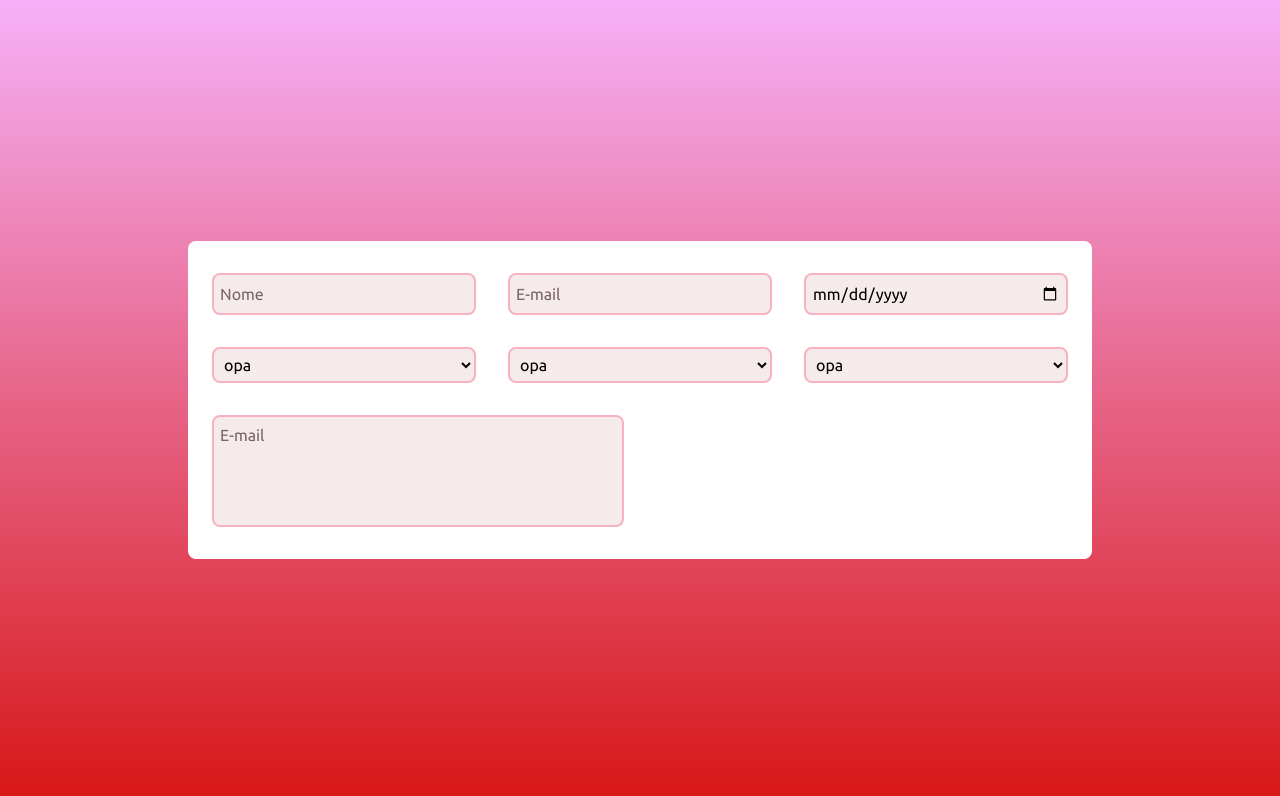
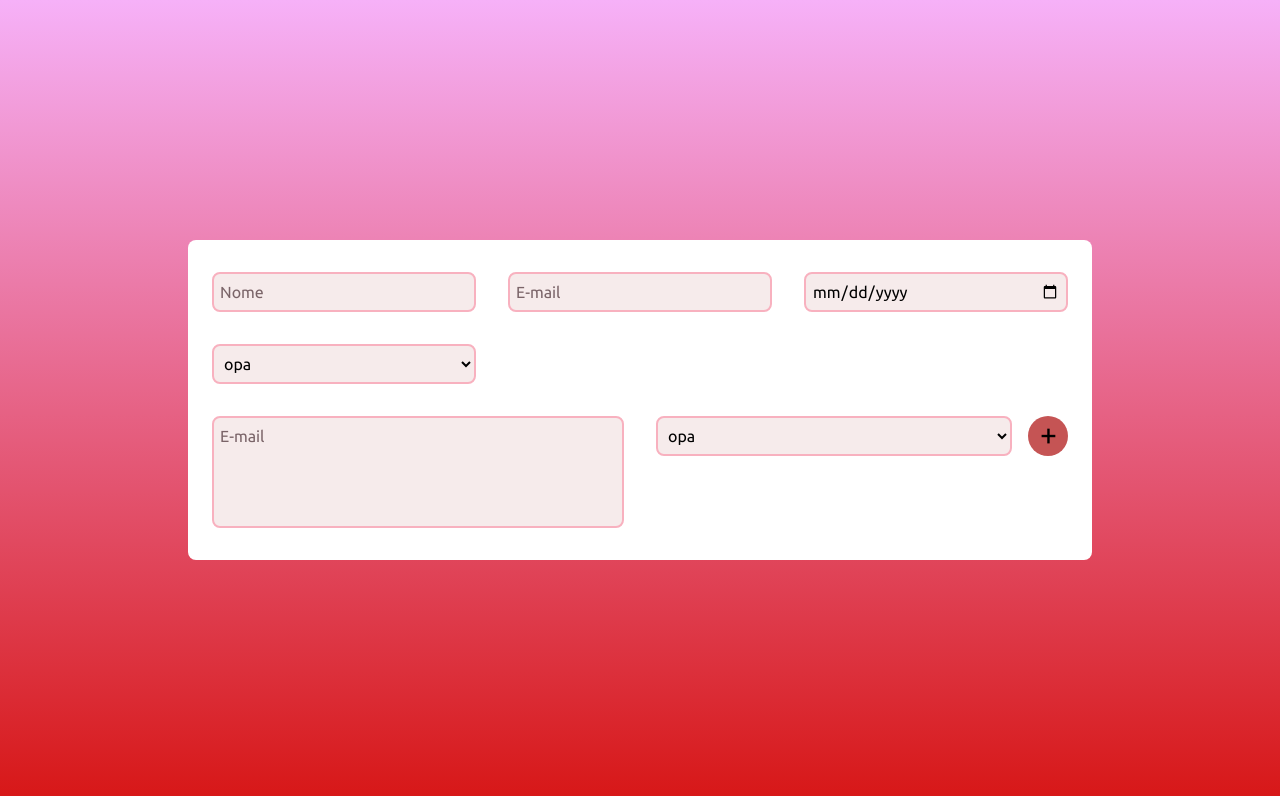
Before and after one commit to rodrigofcor/contatinhos-web, a Next.js app: page /users/new in a window 1280 px wide. Shown: the top 796 px of the page. Built offline with nearby package versions, Linux system fonts and the light colour scheme; a web font is replaced by a local one.

Commit message:
create multi select components

```diff
--- /dev/null
+++ b/app/components/MultipleSelect.tsx
@@ -0,0 +1,69 @@
+'use client'
+
+import React, { useState } from 'react'
+import Select from './Select'
+import Button from './Button'
+
+interface Option {
+	value: string
+	label: string
+}
+
+interface MultipleSelectProps {
+  className?: string
+  id?: 'string'
+  placeholder: string
+	options: Array<Option>
+  values: Array<string>
+	onAddClick?: (event: string) => void
+	onRemoveClick?: (event: string) => void
+}
+
+const MultipleSelect: React.FC<MultipleSelectProps> =({className, id, placeholder, options, values, onAddClick, onRemoveClick }) => {
+	const [selectedValue, setSelectedValue] = useState('')
+
+	const add = () => {
+		if(!selectedValue || selectedValue === '' || !onAddClick) {
+			return
+		}
+
+		if(values.includes(selectedValue)) {
+			return
+		}
+
+		onAddClick(selectedValue)
+		setSelectedValue('')
+	}
+
+	const remove = (value: string) => {
+		if(!onRemoveClick) {
+			return
+		}
+
+		onRemoveClick(value)
+	}
+
+	return (
+		<div className={`${className} w-full flex flex-col gap-8`}>
+			<div className='flex gap-4'>
+				<Select id={id} options={options.filter((option) => !values.includes(option.value))} placeholder={placeholder} value={selectedValue} onChange={(e) => setSelectedValue(e.target.value)} />
+
+				<div>
+					<Button className='bg-red-light dark:bg-purple rounded-full p-1.5 w-10 h-10 relative' onClick={() => add()}>
+						<span className='absolute top-0 left-3 text-3xl'>+</span>
+					</Button>
+				</div>
+			</div>
+
+			<div className='flex flex-wrap gap-4 max-w-[26rem]'>
+				{options.filter(option => values.includes(option.value)).map(option => (
+					<span className='bg-pink-3 dark:bg-pink-6 rounded-xl px-3.5 py-0.5 hover:opacity-60 transform hover:scale-105 transition-transform duration-300 ease-in-out hover:cursor-pointer hover:text-red-dark' key={option.value} onClick={() => remove(option.value)}>
+						{option.label}
+					</span>
+				))}
+			</div>
+		</div>
+	)
+}
+
+export default MultipleSelect
--- a/app/components/Select.tsx
+++ b/app/components/Select.tsx
@@ -3,8 +3,8 @@
 import React from 'react'
 
 interface Option {
-	value: string | number
-	label: string | number
+	value: string
+	label: string
 }
 
 interface SelectProps {
@@ -18,9 +18,9 @@
 
 const Select: React.FC<SelectProps> =({className, id, placeholder, options, value, onChange }) => {
 	return (
-		<select className={ ` ${className} w-full focus:outline-none p-1.5 rounded-lg border-solid border-2 border-pink-3 dark:border-brown-2 focus:border-pink-5 dark:focus:border-brown-1 dark:focus:to-brown-1 placeholder:text-brown-2 dark:placeholder:text-brown-1 focus:text-brown-3 bg-pink-1 dark:bg-brown-4 focus:bg-pink-2 dark:focus:bg-brown-2` }
-			id={id} value={value} onChange={onChange}>
-			<option value =''>{placeholder}</option>
+		<select className={ ` ${className} w-full h-10 focus:outline-none p-1.5 rounded-lg border-solid border-2 border-pink-3 dark:border-brown-2 focus:border-pink-5 dark:focus:border-brown-1 dark:focus:to-brown-1 placeholder:text-brown-2 dark:placeholder:text-brown-1 focus:text-brown-3 bg-pink-1 dark:bg-brown-4 focus:bg-pink-2 dark:focus:bg-brown-2` }
+			id={id} value={value} onChange={(e) => onChange(e)}>
+			<option className='text-pink-2' value='' hidden>{placeholder}</option>
 
 			{options.map((option) => (
 				<option key={option.value} value={option.value}>{option.label}</option>
--- a/app/components/TextInput.tsx
+++ b/app/components/TextInput.tsx
@@ -13,7 +13,7 @@
 
 const TextInput: React.FC<TextInputProps> =({className, id, type = 'text', placeholder, value, onChange }) => {
 	return (
-		<input className={ ` ${className} w-full focus:outline-none p-1.5 rounded-lg border-solid border-2 border-pink-3 dark:border-brown-2 focus:border-pink-5 dark:focus:border-brown-1 dark:focus:to-brown-1 placeholder:text-brown-2 dark:placeholder:text-brown-1 focus:text-brown-3 bg-pink-1 dark:bg-brown-4 focus:bg-pink-2 dark:focus:bg-brown-2` }
+		<input className={ ` ${className} w-full h-10 focus:outline-none p-1.5 rounded-lg border-solid border-2 border-pink-3 dark:border-brown-2 focus:border-pink-5 dark:focus:border-brown-1 dark:focus:to-brown-1 placeholder:text-brown-2 dark:placeholder:text-brown-1 focus:text-brown-3 bg-pink-1 dark:bg-brown-4 focus:bg-pink-2 dark:focus:bg-brown-2` }
 			id={id} type={type} placeholder={placeholder} value={value} onChange={onChange} />
 	)
 }
--- a/app/users/new/page.tsx
+++ b/app/users/new/page.tsx
@@ -4,6 +4,7 @@
 import TextInput from '@/app/components/TextInput'
 import TextArea from '@/app/components/TextArea'
 import Select from '@/app/components/Select'
+import MultipleSelect from '@/app/components/MultipleSelect'
 
 const NewUserPage = () => {
 	const [name, setName] = useState('')
@@ -11,12 +12,31 @@
 	const [birthDate, setBirthDate] = useState('')
 	const [bunda, setBunda] = useState('')
 
+	const [values, setValues] = useState<Array<string>>([])
+
+	const add = (value: string) => {
+		console.log(value)
+		const newValues = [...values, value]
+		setValues(newValues)
+	}
+
+	const remove = (value: string | number) => {
+		const newValues = values.filter((item) => item !== value)
+		setValues(newValues)
+	}
+
 	const test = [
-		{value: 1, label: 'test1'},
-		{value: 2, label: 'test2'},
-		{value: 3, label: 'test3'},
-		{value: 4, label: 'test4'},
-		{value: 5, label: 'test5'},
+		{value: '1', label: 'test1'},
+		{value: '2', label: 'test2'},
+		{value: '3', label: 'test3sfdsfsfsfsfsfsfsfsfs'},
+		{value: '4', label: 'test4'},
+		{value: '5', label: 'test5'},
+		{value: '6', label: 'test5'},
+		{value: '8', label: 'test5'},
+		{value: '9', label: 'test5'},
+		{value: '10', label: 'test5'},
+		{value: '11', label: 'test5'},
+		{value: '12', label: 'test5'},
 	]
 
 	return (
@@ -32,14 +52,12 @@
 
 				<div className='grid grid-cols-3 gap-8'>
 					<Select options={test} placeholder='opa' value={bunda} onChange={(e) => setBunda(e.target.value)} />
-
-					<Select options={test} placeholder='opa' value={bunda} onChange={(e) => setBunda(e.target.value)} />
-
-					<Select options={test} placeholder='opa' value={bunda} onChange={(e) => setBunda(e.target.value)} />
 				</div>
 
 				<div className='grid grid-cols-2 gap-8'>
 					<TextArea placeholder='E-mail' value={email} onChange={(e) => setEmail(e.target.value)} />
+
+					<MultipleSelect options={test} placeholder='opa' values={values} onAddClick={(value) => add(value)} onRemoveClick={(value) => remove(value)} />
 				</div>
 			</div>
 		</main>
```
